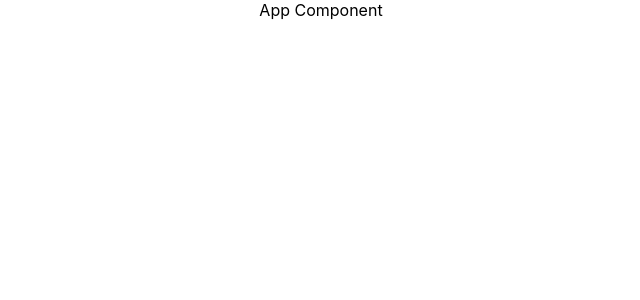
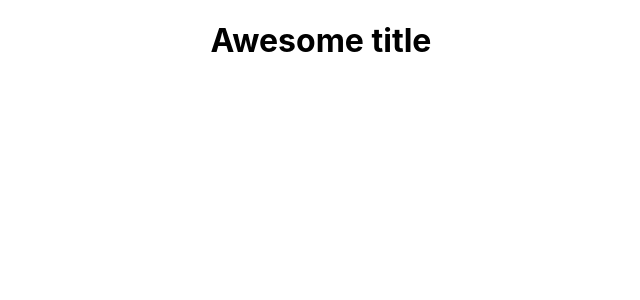
Before and after one commit to StasKovalov/instagram, a React (Create React App) app: page / in a window 1280 px wide. Shown: the top 300 px of the page, without its empty margins (319-959 px from the left). Built offline with nearby package versions, Linux system fonts and the light colour scheme.

Commit message:
created title component

```diff
--- a/src/App.js
+++ b/src/App.js
@@ -2,10 +2,12 @@ import React from 'react';
 import logo from './logo.svg';
 import './App.css';
 
+const Title = ({ children }) => <h1>{children}</h1>
+
 function App() {
   return (
     <div className="App">
-      App Component
+      <Title>Awesome title</Title>
     </div>
   );
 }
```
